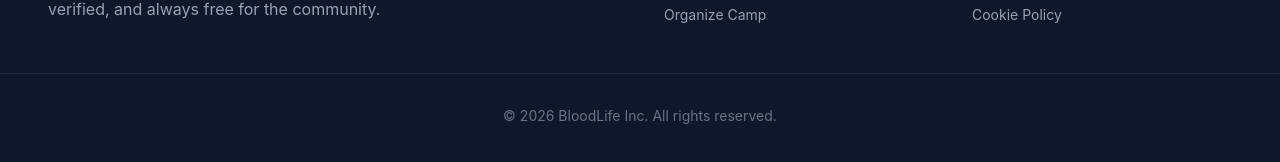
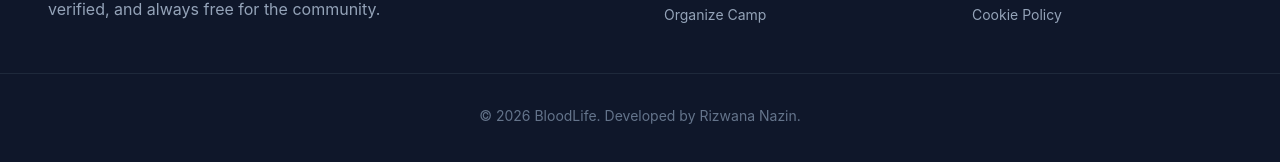
Before and after one commit to Rizwana-15112004/blood-connect-pro, a React (Vite) app: page / in a window 1280 px wide. Shown: the part 2606-2768 px from the top of the page. Built offline with nearby package versions, Linux system fonts and the light colour scheme; no server answers; the HTML template or start-up script is replaced by a standard one.

Commit message:
Docs: Update author ownership to Rizwana Nazin

```diff
--- a/index.html
+++ b/index.html
@@ -7,7 +7,7 @@
   <link rel="icon" href="/favicon.ico" />
   <title>BloodLife - Donate Blood, Save Lives</title>
   <meta name="description" content="Professional Blood Donation Management System" />
-  <meta name="author" content="BloodLife" />
+  <meta name="author" content="Rizwana Nazin" />
   <meta property="og:title" content="BloodLife App" />
   <meta property="og:description" content="Connect donors, track donations, save lives." />
   <meta property="og:type" content="website" />
--- a/package.json
+++ b/package.json
@@ -1,7 +1,9 @@
 {
   "name": "vite_react_shadcn_ts",
   "private": true,
-  "version": "0.0.0",
+  "version": "1.0.0",
+  "author": "Rizwana Nazin",
+  "description": "Blood Donation Management System - BCA Final Year Project",
   "type": "module",
   "scripts": {
     "dev": "vite",
--- a/src/pages/Index.tsx
+++ b/src/pages/Index.tsx
@@ -228,7 +228,7 @@ export default function Index() {
           </div>
         </div>
         <div className="mt-12 pt-8 border-t border-slate-800 text-center text-sm text-slate-500">
-          © 2026 BloodLife Inc. All rights reserved.
+          © 2026 BloodLife. Developed by Rizwana Nazin.
         </div>
       </footer>
     </div>
```
Also changed, not shown: 1 other file (tests, documents, lock files or other folders).
